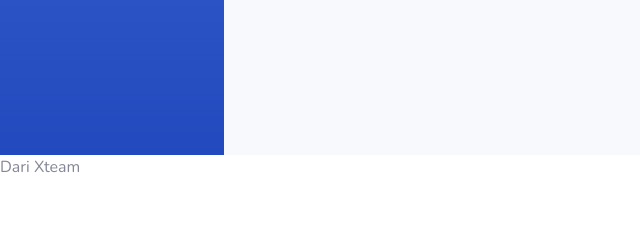
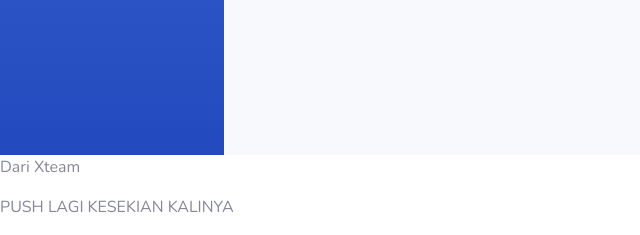
Before and after one commit to StipenMaun/BelajarPHP, a PHP site: page /Admin in a window 1280 px wide. Shown: the part 645-880 px from the top of the page, without its empty margins (0-640 px from the left). Before the commit the page ends 818 px from the top, so only its background shows below. Run offline with PHP 8.4, Linux system fonts and the light colour scheme; the visitor is signed in with stand-in values (Sample User, id 1); data comes from the database, SQL or seed files in the repository; some libraries are stand-ins or nearby versions.

Commit message:
LAGI YA GES

```diff
--- a/projek/Admin/index.php
+++ b/projek/Admin/index.php
@@ -51,3 +51,4 @@ if (isset($_SESSION["is_login"])) {
 
 <!-- NOTE DARI BRANCH LUAR -->
 <p>Dari Xteam</p>
+<p>PUSH LAGI KESEKIAN KALINYA</p>
```
